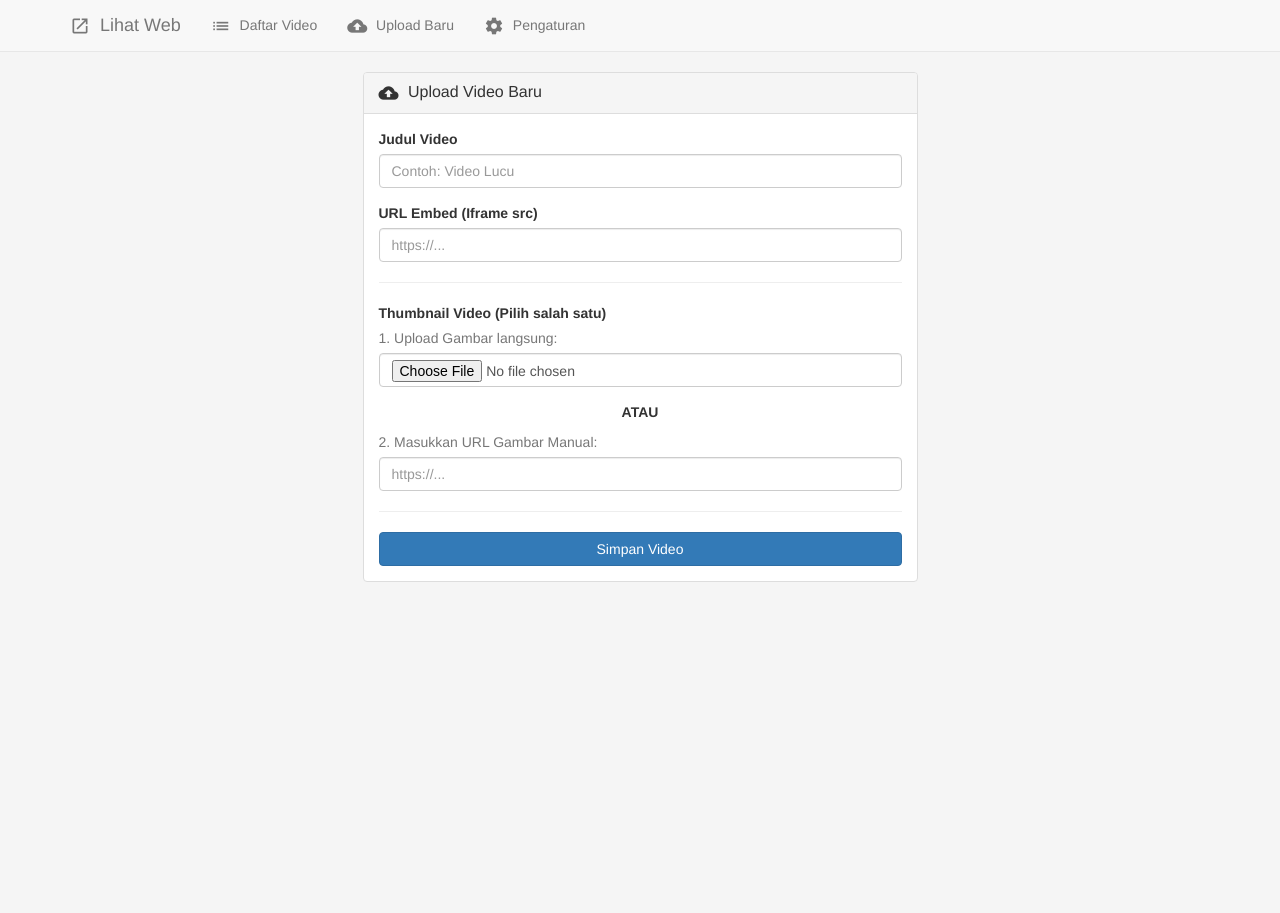
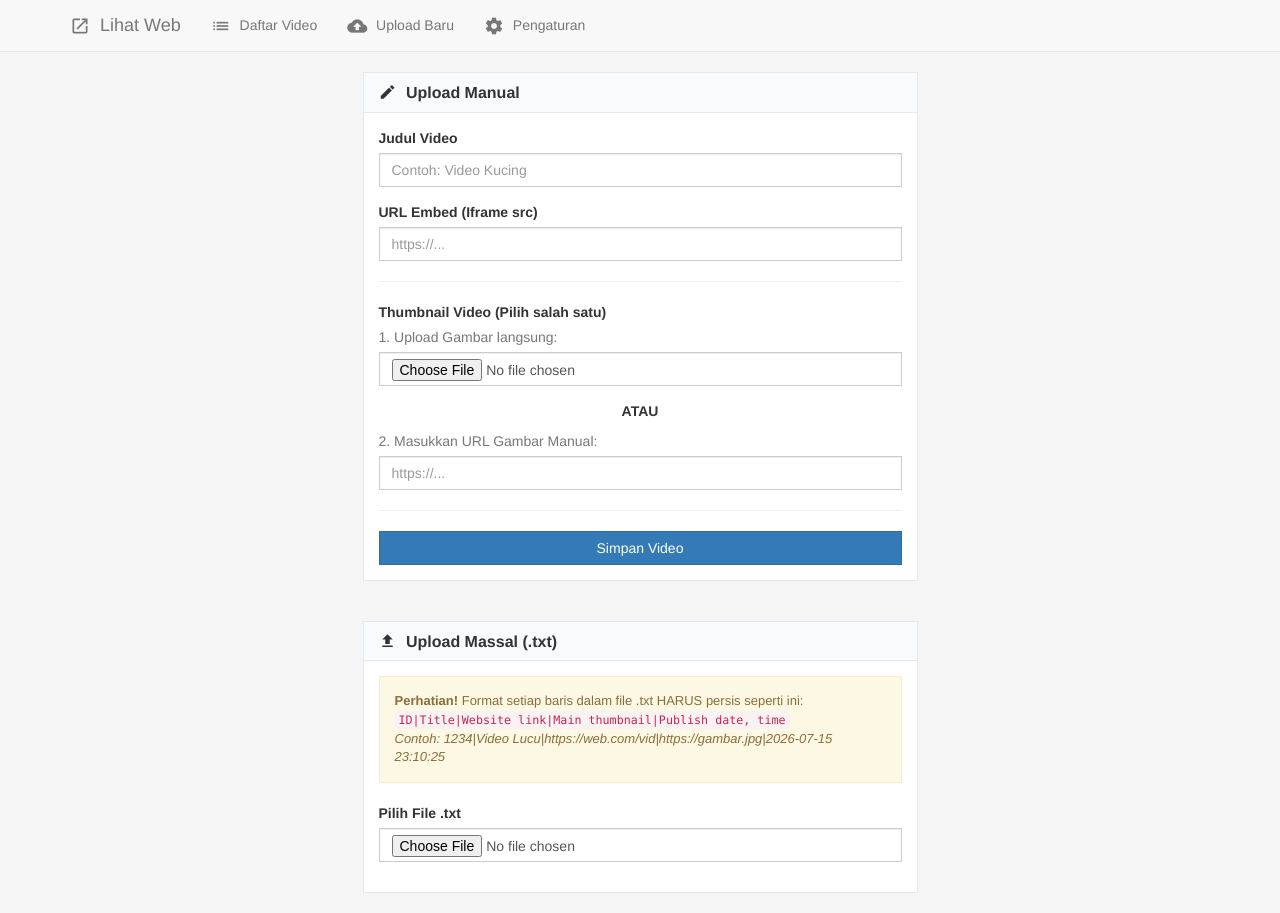
Before and after one commit to 06yasue/vidhub-xx26, a Next.js app: page /upload in a window 1280 px wide. Before the commit the page ends 800 px from the top, so only its background shows below. Built offline with nearby package versions, Linux system fonts and the light colour scheme.

Commit message:
Update page.tsx

```diff
--- a/app/(admin)/upload/page.tsx
+++ b/app/(admin)/upload/page.tsx
@@ -2,18 +2,22 @@
 import { useState } from 'react';
 
 export default function UploadPage() {
+  // State Manual Upload
   const [loading, setLoading] = useState(false);
   const [resultUrl, setResultUrl] = useState('');
   const [message, setMessage] = useState({ text: '', type: '' });
   const [copied, setCopied] = useState(false);
-
-  // State untuk gambar
   const [imageFile, setImageFile] = useState<File | null>(null);
   const [imageUrl, setImageUrl] = useState('');
 
+  // State Bulk Upload (TXT)
+  const [txtLoading, setTxtLoading] = useState(false);
+  const [txtMessage, setTxtMessage] = useState({ text: '', type: '' });
+
   const IMGBB_API_KEY = 'f44379100f284593d7a3f7bf708c8a59';
 
-  const handleSubmit = async (e: React.FormEvent<HTMLFormElement>) => {
+  // ===================== HANDLER MANUAL UPLOAD =====================
+  const handleSubmitManual = async (e: React.FormEvent<HTMLFormElement>) => {
     e.preventDefault();
     setLoading(true);
     setMessage({ text: '', type: '' });
@@ -23,7 +27,6 @@ export default function UploadPage() {
     let finalThumbnailUrl = imageUrl;
 
     try {
-      // 1. Jika user memilih file gambar, upload ke ImgBB dulu
       if (imageFile) {
         setMessage({ text: 'Mengunggah gambar ke ImgBB...', type: 'info' });
         const imgData = new FormData();
@@ -42,12 +45,11 @@ export default function UploadPage() {
         }
       }
 
-      // Pastikan ada URL gambar (dari manual input atau ImgBB)
       if (!finalThumbnailUrl) throw new Error('URL atau file Thumbnail wajib diisi!');
 
-      // 2. Simpan data video ke database Turso
       setMessage({ text: 'Menyimpan data video...', type: 'info' });
       const data = {
+        type: 'manual', // Penanda untuk API
         title: formData.get('title'),
         embed_url: formData.get('embed_url'),
         thumbnail_url: finalThumbnailUrl
@@ -82,29 +84,99 @@ export default function UploadPage() {
     setTimeout(() => setCopied(false), 2000);
   };
 
+  // ===================== HANDLER BULK UPLOAD (TXT) =====================
+  const handleTxtUpload = (e: React.ChangeEvent<HTMLInputElement>) => {
+    const file = e.target.files?.[0];
+    if (!file) return;
+
+    setTxtMessage({ text: 'Membaca file...', type: 'info' });
+    setTxtLoading(true);
+
+    const reader = new FileReader();
+    reader.onload = async (event) => {
+      const text = event.target?.result as string;
+      const lines = text.split('\n');
+      let isValid = true;
+      let errorLine = 0;
+
+      // Validasi ketat format data per baris
+      for (let i = 0; i < lines.length; i++) {
+        const line = lines[i].trim();
+        if (!line) continue; // Abaikan baris kosong
+
+        const parts = line.split('|');
+        // Harus pas 5 bagian: ID | Title | Link | Thumbnail | Date
+        if (parts.length !== 5) {
+          isValid = false;
+          errorLine = i + 1;
+          break;
+        }
+      }
+
+      if (!isValid) {
+        setTxtMessage({
+          text: `Format salah pada baris ke-${errorLine}! Pastikan formatnya tepat: ID|Title|Website link|Main thumbnail|Publish date, time`,
+          type: 'danger'
+        });
+        setTxtLoading(false);
+        e.target.value = ''; // Reset input file
+        return;
+      }
+
+      // Jika valid, kirim ke API
+      try {
+        setTxtMessage({ text: 'Memproses dan menyimpan data ke database...', type: 'info' });
+        const res = await fetch('/api/upload', {
+          method: 'POST',
+          headers: { 'Content-Type': 'application/json' },
+          body: JSON.stringify({ type: 'bulk', content: text }),
+        });
+
+        const json = await res.json();
+
+        if (res.ok) {
+          setTxtMessage({ text: json.message, type: 'success' });
+          e.target.value = ''; // Reset file input setelah sukses
+        } else {
+          throw new Error(json.error);
+        }
+      } catch (error: any) {
+        setTxtMessage({ text: error.message || 'Gagal mengunggah file TXT.', type: 'danger' });
+      } finally {
+        setTxtLoading(false);
+      }
+    };
+
+    reader.readAsText(file);
+  };
+
   return (
     <div className="row">
       <div className="col-md-6 col-md-offset-3">
+
+        {/* ================= PANEL 1: MANUAL UPLOAD ================= */}
         {message.text && (
-          <div className={`alert alert-${message.type}`}>
+          <div className={`alert alert-${message.type}`} style={{ borderRadius: '0' }}>
             {message.text}
           </div>
         )}
 
-        <div className="panel panel-default">
-          <div className="panel-heading">
-            <h3 className="panel-title"><span className="material-icons">cloud_upload</span> Upload Video Baru</h3>
+        <div className="panel panel-default" style={{ borderRadius: '0', border: '1px solid #e2e8f0' }}>
+          <div className="panel-heading" style={{ backgroundColor: '#f8fafc', borderBottom: '1px solid #e2e8f0' }}>
+            <h3 className="panel-title" style={{ fontWeight: '600' }}>
+              <span className="material-icons" style={{ fontSize: '18px', verticalAlign: 'text-bottom' }}>edit</span> Upload Manual
+            </h3>
           </div>
           <div className="panel-body">
-            <form onSubmit={handleSubmit}>
+            <form onSubmit={handleSubmitManual}>
               <div className="form-group">
                 <label>Judul Video</label>
-                <input type="text" name="title" className="form-control" required placeholder="Contoh: Video Lucu" />
+                <input type="text" name="title" className="form-control" style={{ borderRadius: '0' }} required placeholder="Contoh: Video Kucing" />
               </div>
 
               <div className="form-group">
                 <label>URL Embed (Iframe src)</label>
-                <input type="url" name="embed_url" className="form-control" required placeholder="https://..." />
+                <input type="url" name="embed_url" className="form-control" style={{ borderRadius: '0' }} required placeholder="https://..." />
               </div>
 
               <hr />
@@ -116,10 +188,11 @@ export default function UploadPage() {
                   type="file"
                   accept="image/*"
                   className="form-control"
+                  style={{ borderRadius: '0' }}
                   onChange={(e) => {
                     if(e.target.files && e.target.files[0]) {
                       setImageFile(e.target.files[0]);
-                      setImageUrl(''); // Reset manual URL jika upload file
+                      setImageUrl('');
                     }
                   }}
                 />
@@ -132,18 +205,19 @@ export default function UploadPage() {
                 <input
                   type="url"
                   className="form-control"
+                  style={{ borderRadius: '0' }}
                   value={imageUrl}
                   onChange={(e) => {
                     setImageUrl(e.target.value);
-                    setImageFile(null); // Reset file jika input URL
+                    setImageFile(null);
                   }}
                   placeholder="https://..."
-                  disabled={!!imageFile} // Nonaktifkan jika sudah milih file
+                  disabled={!!imageFile}
                 />
               </div>
 
               <hr />
-              <button type="submit" className="btn btn-primary btn-block" disabled={loading}>
+              <button type="submit" className="btn btn-primary btn-block" style={{ borderRadius: '0' }} disabled={loading}>
                 {loading ? 'Memproses...' : 'Simpan Video'}
               </button>
             </form>
@@ -151,13 +225,13 @@ export default function UploadPage() {
         </div>
 
         {resultUrl && (
-          <div className="panel panel-success">
+          <div className="panel panel-success" style={{ borderRadius: '0' }}>
             <div className="panel-heading">Berhasil! Ini URL Video Anda:</div>
             <div className="panel-body">
               <div className="input-group">
-                <input type="text" className="form-control" readOnly value={resultUrl} />
+                <input type="text" className="form-control" style={{ borderRadius: '0' }} readOnly value={resultUrl} />
                 <span className="input-group-btn">
-                  <button className={`btn btn-${copied ? 'success' : 'default'}`} type="button" onClick={handleCopy}>
+                  <button className={`btn btn-${copied ? 'success' : 'default'}`} style={{ borderRadius: '0' }} type="button" onClick={handleCopy}>
                     {copied ? 'Tersalin!' : 'Copy URL'}
                   </button>
                 </span>
@@ -165,6 +239,43 @@ export default function UploadPage() {
             </div>
           </div>
         )}
+
+        {/* ================= PANEL 2: BULK UPLOAD TXT ================= */}
+        <div style={{ marginTop: '40px' }}></div>
+
+        {txtMessage.text && (
+          <div className={`alert alert-${txtMessage.type}`} style={{ borderRadius: '0' }}>
+            {txtMessage.text}
+          </div>
+        )}
+
+        <div className="panel panel-default" style={{ borderRadius: '0', border: '1px solid #e2e8f0' }}>
+          <div className="panel-heading" style={{ backgroundColor: '#f8fafc', borderBottom: '1px solid #e2e8f0' }}>
+            <h3 className="panel-title" style={{ fontWeight: '600' }}>
+              <span className="material-icons" style={{ fontSize: '18px', verticalAlign: 'text-bottom' }}>file_upload</span> Upload Massal (.txt)
+            </h3>
+          </div>
+          <div className="panel-body">
+            <div className="alert alert-warning" style={{ borderRadius: '0', fontSize: '13px' }}>
+              <strong>Perhatian!</strong> Format setiap baris dalam file .txt HARUS persis seperti ini:<br/>
+              <code>ID|Title|Website link|Main thumbnail|Publish date, time</code><br/>
+              <em>Contoh: 1234|Video Lucu|https://web.com/vid|https://gambar.jpg|2026-07-15 23:10:25</em>
+            </div>
+
+            <div className="form-group">
+              <label>Pilih File .txt</label>
+              <input
+                type="file"
+                accept=".txt"
+                className="form-control"
+                style={{ borderRadius: '0' }}
+                onChange={handleTxtUpload}
+                disabled={txtLoading}
+              />
+            </div>
+          </div>
+        </div>
+
       </div>
     </div>
   );
```
